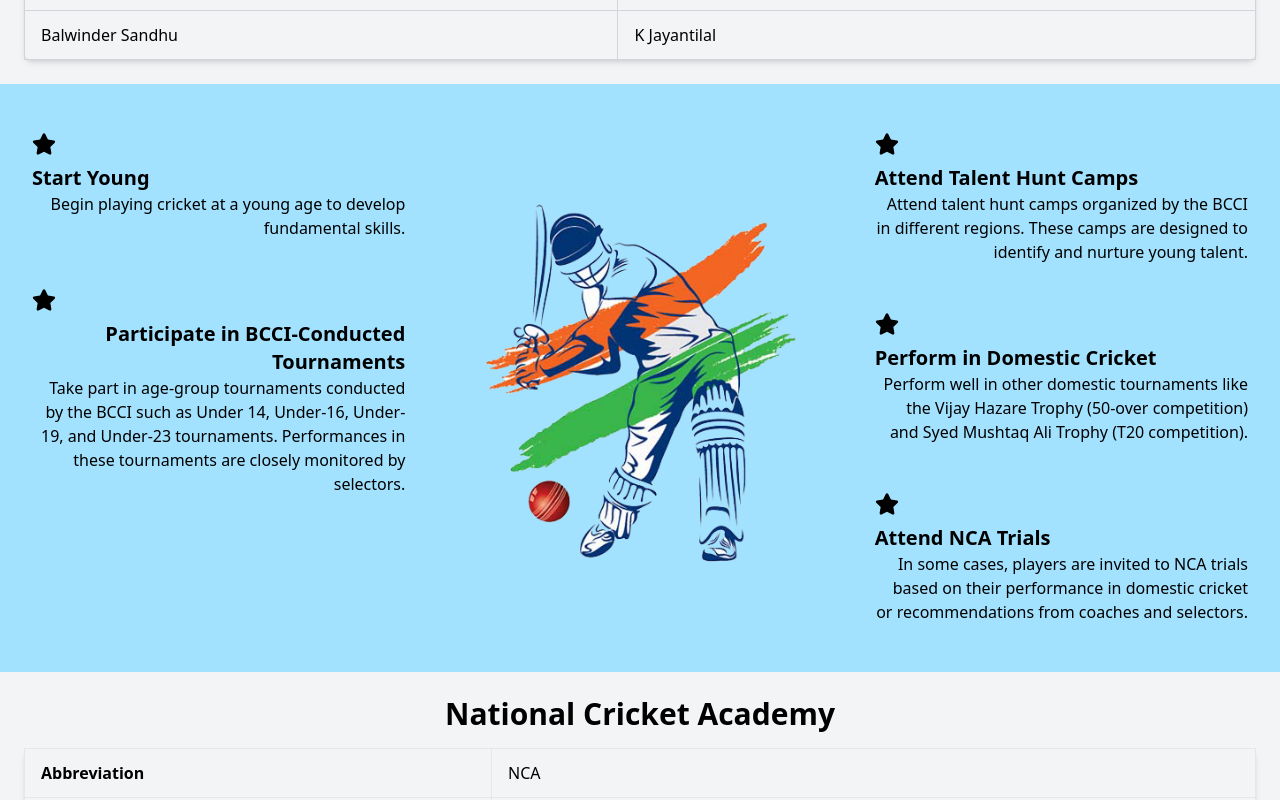
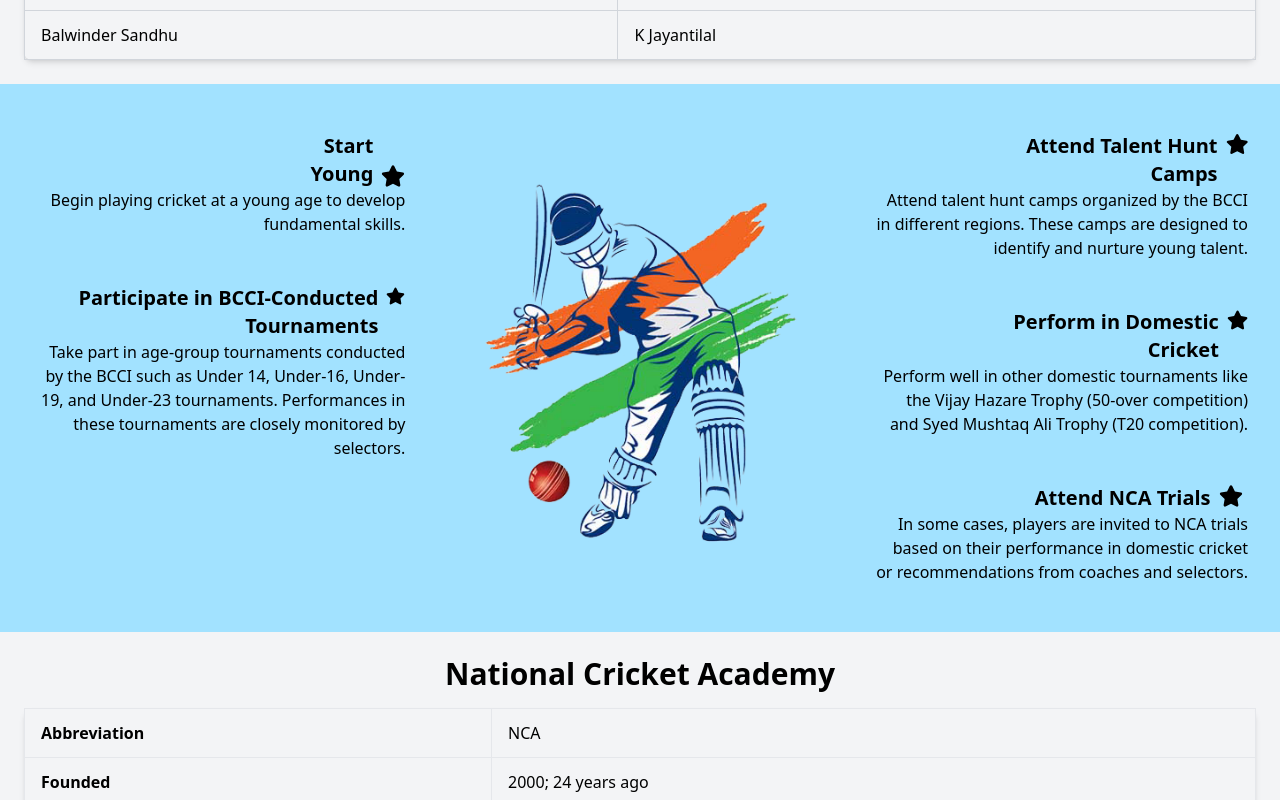
Before and after one commit to Karishma0709/NCA, a React (Vite) app in the folder cricket/: page / in a window 1280 px wide. Shown: the part 1900-2700 px from the top of the page. Built offline with nearby package versions, Linux system fonts and the light colour scheme.

Commit message:
fixed Star position for every screen

```diff
--- a/cricket/src/components/Content/Home/BestCricketCoaching.jsx
+++ b/cricket/src/components/Content/Home/BestCricketCoaching.jsx
@@ -37,13 +37,13 @@
   ];
 
   return (
-    <section className="py-10 bg-gray-100">
+    <section className="py-10 bg-gray-100 md:px-10">
       <div className="container mx-auto px-4">
         <h2 className="text-3xl font-bold text-center mb-6">
           Get the Best Cricket Coaching at National Cricket Academy
         </h2>
 
-        <div className="grid grid-cols-1 md:grid-cols-2 gap-6">
+        <div className="">
           {features.map((feature, index) => (
             <React.Fragment key={index}>
               {/* Display numbered title with underline */}
--- a/cricket/src/components/Content/Home/CricketDevelopment.jsx
+++ b/cricket/src/components/Content/Home/CricketDevelopment.jsx
@@ -10,21 +10,21 @@
         {/* First Column */}
         <div className="col-span-1 space-y-4">
           <div className="p-4">
-            <div className="flex flex-col items-center md:items-start">
-              <FaStar className="text-2xl mb-2" /> {/* Icon above the title */}
-              <h2 className="text-xl font-bold">Start Young</h2>
+            <div className="flex flex-col-reverse md:flex-row items-center md:items-end">
+              <h2 className="text-xl font-bold md:ms-24 lg:ms-56 text-center md:text-right">Start Young</h2>
+              <FaStar className="text-2xl md:ml-2 md:mt-0 mt-2" />
             </div>
-            <p>
+            <p className="text-center md:text-right">
               Begin playing cricket at a young age to develop fundamental skills.
             </p>
           </div>
 
           <div className="p-4">
-            <div className="flex flex-col items-center md:items-start">
-              <FaStar className="text-2xl mb-2" />
-              <h2 className="text-xl font-bold">Participate in BCCI-Conducted Tournaments</h2>
+            <div className="flex flex-col-reverse md:flex-row items-center md:items-start">
+              <h2 className="text-xl font-bold text-center md:text-right">Participate in BCCI-Conducted Tournaments</h2>
+              <FaStar className="text-2xl md:ml-2 md:mt-0 mt-2" />
             </div>
-            <p>
+            <p className="text-center md:text-right">
               Take part in age-group tournaments conducted by the BCCI such as Under 14, Under-16, Under-19, and Under-23 tournaments. Performances in these tournaments are closely monitored by selectors.
             </p>
           </div>
@@ -38,31 +38,31 @@
         {/* Third Column */}
         <div className="col-span-1 space-y-4">
           <div className="p-4">
-            <div className="flex flex-col items-center md:items-start">
-              <FaStar className="text-2xl mb-2" />
-              <h2 className="text-xl font-bold">Attend Talent Hunt Camps</h2>
+            <div className="flex flex-col-reverse md:flex-row items-center md:items-start">
+              <h2 className="text-xl font-bold text-center md:ms-24 md:text-right">Attend Talent Hunt Camps</h2>
+              <FaStar className="text-2xl md:ml-2 md:mt-0 mt-2" />
             </div>
-            <p>
+            <p className="text-center md:text-right">
               Attend talent hunt camps organized by the BCCI in different regions. These camps are designed to identify and nurture young talent.
             </p>
           </div>
 
           <div className="p-4">
-            <div className="flex flex-col items-center md:items-start">
-              <FaStar className="text-2xl mb-2" />
-              <h2 className="text-xl font-bold">Perform in Domestic Cricket</h2>
+            <div className="flex flex-col-reverse md:flex-row items-center md:items-start">
+              <h2 className="text-xl font-bold text-center  md:ms-24 md:text-right">Perform in Domestic Cricket</h2>
+              <FaStar className="text-2xl md:ml-2 md:mt-0 mt-2" />
             </div>
-            <p>
+            <p className="text-center md:text-right">
               Perform well in other domestic tournaments like the Vijay Hazare Trophy (50-over competition) and Syed Mushtaq Ali Trophy (T20 competition).
             </p>
           </div>
 
           <div className="p-4">
-            <div className="flex flex-col items-center md:items-start">
-              <FaStar className="text-2xl mb-2" />
-              <h2 className="text-xl font-bold">Attend NCA Trials</h2>
+            <div className="flex flex-col-reverse md:flex-row items-center md:items-start">
+              <h2 className="text-xl font-bold text-center md:ms-24 lg:ms-40 md:text-right">Attend NCA Trials</h2>
+              <FaStar className="text-2xl md:ml-2 md:mt-0 mt-2" />
             </div>
-            <p>
+            <p className="text-center md:text-right">
               In some cases, players are invited to NCA trials based on their performance in domestic cricket or recommendations from coaches and selectors.
             </p>
           </div>
```
